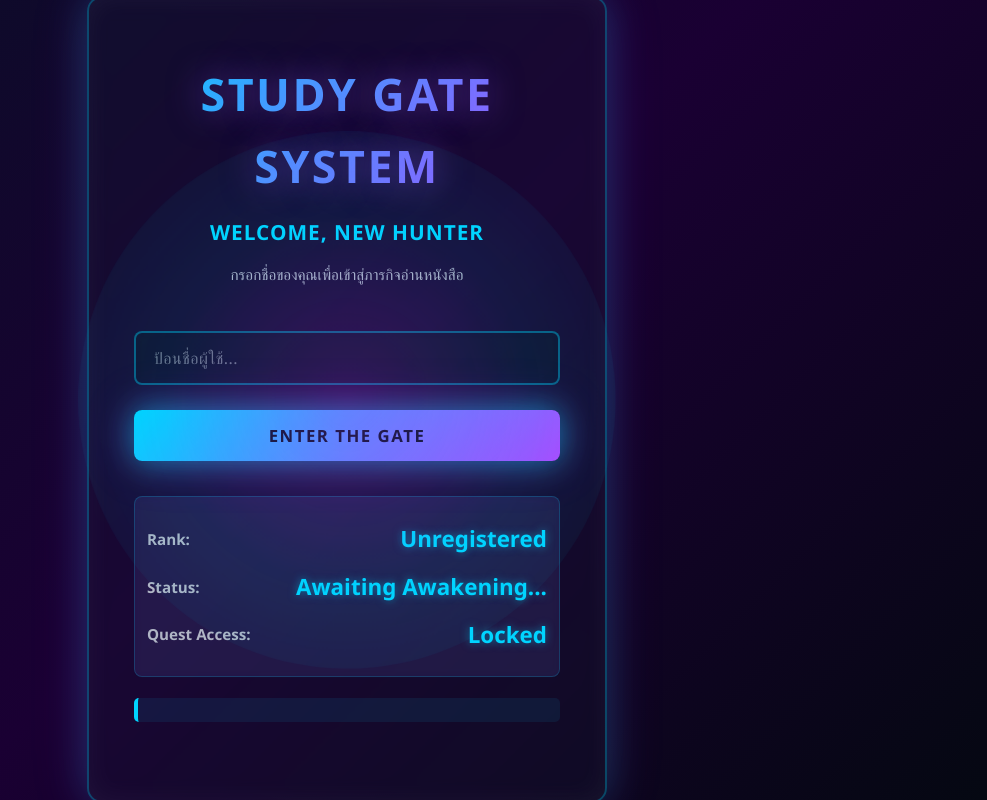
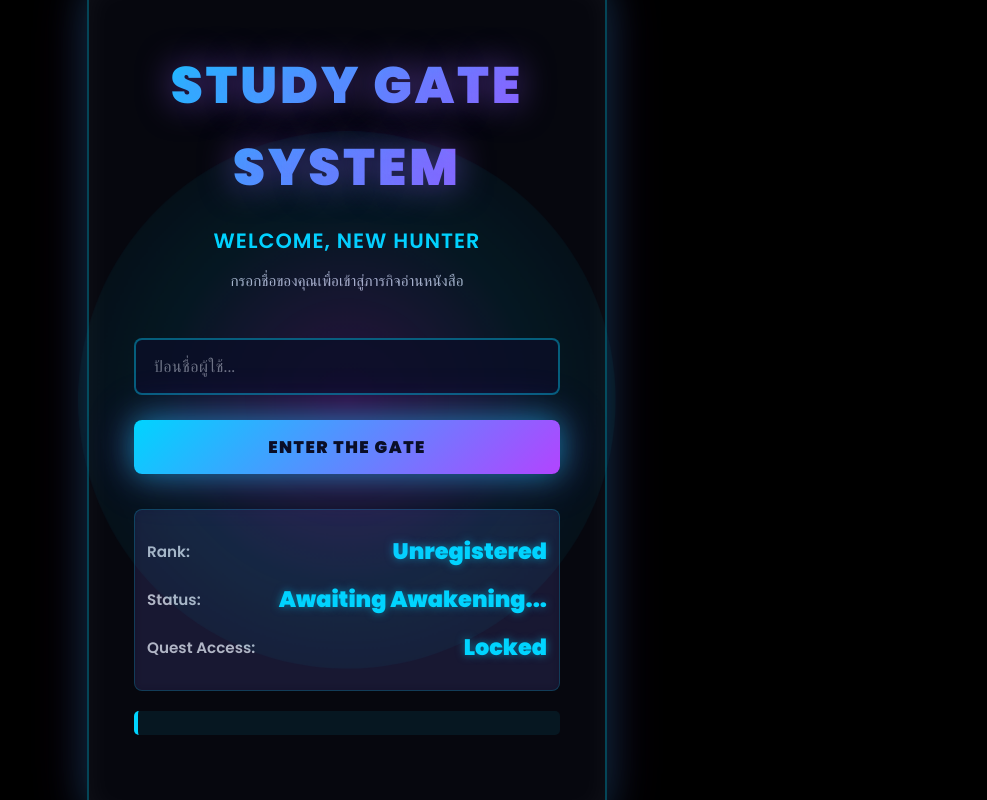
Before and after one commit to XenoGenx/Study-leveling, a website: page index.html in a window 1280 px wide. Shown: the whole page, without its empty margins (293-1280 px from the left). Drawn offline with Linux system fonts and the light colour scheme.

Commit message:
style: Elegant Poppins font, pure black background (black hole theme), and fix input field focus

```diff
--- a/style.css
+++ b/style.css
@@ -2,6 +2,8 @@
    STUDY GATE SYSTEM - MAIN STYLESHEET
    ธีมดำม่วงน้ำเงินเท่ๆ Dark Fantasy RPG
    ======================================== */
+
+@import url('https://fonts.googleapis.com/css2?family=Poppins:wght@300;400;500;600;700;800;900&family=Roboto+Mono:wght@400;500;700&display=swap');
 
 * {
     margin: 0;
@@ -40,8 +42,8 @@
 html, body {
     width: 100%;
     height: 100%;
-    font-family: 'Segoe UI', 'Verdana', sans-serif;
-    background: linear-gradient(135deg, var(--dark-bg) 0%, #1a0033 50%, var(--darker-bg) 100%);
+    font-family: 'Poppins', 'Segoe UI', sans-serif;
+    background: #000000;
     color: var(--text-primary);
     overflow-x: hidden;
     line-height: 1.6;
@@ -58,7 +60,7 @@ html, body {
     width: 100%;
     height: 100%;
     pointer-events: none;
-    z-index: 1;
+    z-index: 0;
 }
 
 .particle {
@@ -184,15 +186,17 @@ input, textarea, select {
 }
 
 .system-title {
-    font-size: 2.8rem;
+    font-size: 3.2rem;
     font-weight: 900;
     background: linear-gradient(135deg, var(--cyan) 0%, var(--purple) 100%);
     -webkit-background-clip: text;
     -webkit-text-fill-color: transparent;
+    background-clip: text;
     text-shadow: 0 0 30px rgba(0, 212, 255, 0.5);
     margin-bottom: 15px;
-    letter-spacing: 2.5px;
+    letter-spacing: 3px;
     animation: titleGlow 3s ease-in-out infinite;
+    font-family: 'Poppins', sans-serif;
 }
 
 @keyframes titleGlow {
@@ -228,19 +232,21 @@ input, textarea, select {
 .player-input {
     width: 100%;
     padding: 14px 18px;
-    background: rgba(10, 14, 39, 0.5);
-    backdrop-filter: blur(5px);
+    background: rgba(10, 14, 39, 0.8);
     border: 2px solid rgba(0, 212, 255, 0.4);
     border-radius: 8px;
     color: var(--text-primary);
     font-size: 1rem;
     transition: var(--transition);
     letter-spacing: 0.5px;
+    font-family: 'Poppins', sans-serif;
+    position: relative;
+    z-index: 15;
 }
 
 .player-input:focus {
     outline: none;
-    background: rgba(10, 14, 39, 0.7);
+    background: rgba(10, 14, 39, 0.95);
     border-color: var(--cyan);
     box-shadow:
         0 0 20px rgba(0, 212, 255, 0.5),
@@ -268,6 +274,8 @@ input, textarea, select {
     text-transform: uppercase;
     position: relative;
     overflow: hidden;
+    font-family: 'Poppins', sans-serif;
+    z-index: 15;
 }
 
 .btn-enter::before {
@@ -368,7 +376,7 @@ input, textarea, select {
 .dashboard-container {
     min-height: 100vh;
     padding: 30px 20px;
-    background: linear-gradient(135deg, var(--dark-bg) 0%, #1a0033 100%);
+    background: #000000;
 }
 
 .dashboard-header {
@@ -463,6 +471,7 @@ input, textarea, select {
     display: flex;
     align-items: center;
     gap: 10px;
+    font-family: 'Poppins', sans-serif;
 }
 
 .card-title::before {
@@ -639,7 +648,7 @@ input, textarea, select {
     display: flex;
     align-items: center;
     justify-content: center;
-    background: linear-gradient(135deg, var(--dark-bg) 0%, #1a0033 100%);
+    background: #000000;
     position: relative;
     overflow: hidden;
 }
@@ -780,7 +789,7 @@ input, textarea, select {
 .quiz-container {
     min-height: 100vh;
     padding: 30px 20px;
-    background: linear-gradient(135deg, var(--dark-bg) 0%, #1a0033 100%);
+    background: #000000;
 }
 
 .quiz-panel {
@@ -919,7 +928,7 @@ input, textarea, select {
     width: 100%;
     min-height: 100vh;
     padding: 40px 20px;
-    background: linear-gradient(135deg, var(--dark-bg) 0%, #1a0033 100%);
+    background: #000000;
 }
 
 .result-panel {
```
